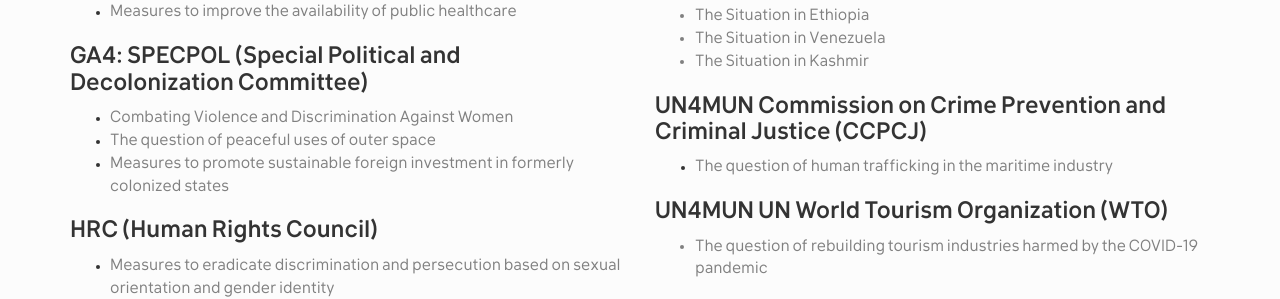
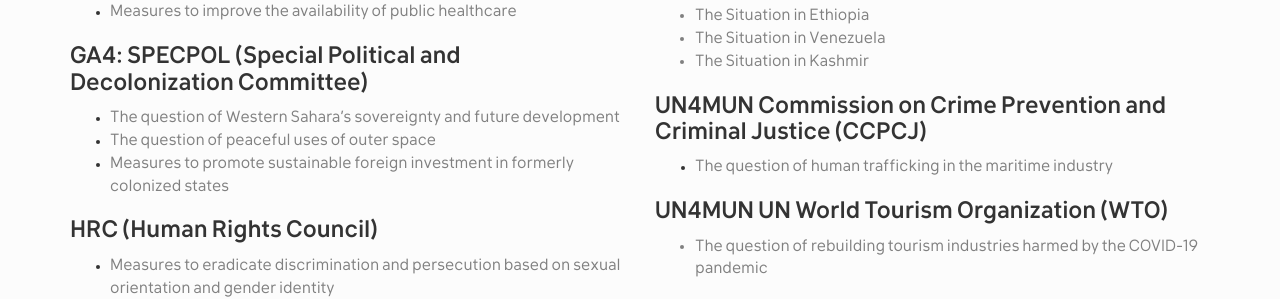
Before and after one commit to alexandernext/tasmun, a Jekyll site: the page built from committees.html, in a window 1280 px wide. Shown: the part 681-980 px from the top of the page. Built offline with Jekyll 4.4.1, drawn with Linux system fonts in a browser that asks for light colours; some web fonts are replaced.

Commit message:
Update committees.html

```diff
--- a/committees.html
+++ b/committees.html
@@ -45,7 +45,7 @@
       <div class="item">
     <h3 class="item-title">GA4: SPECPOL (Special Political and Decolonization Committee)</h3>
     <ul>
-      <li><a href="assets/reports/HRC_1.pdf">Combating Violence and Discrimination Against Women</a></li>
+      <li><a href="assets/reports/HRC_1.pdf">The question of Western Sahara’s sovereignty and future development</a></li>
       <li><a href="assets/reports/HRC_2.pdf">The question of peaceful uses of outer space</a></li>
       <li><a href="assets/reports/HRC_3.pdf">Measures to promote sustainable foreign investment in formerly colonized states</a></li>
     </ul>
```
